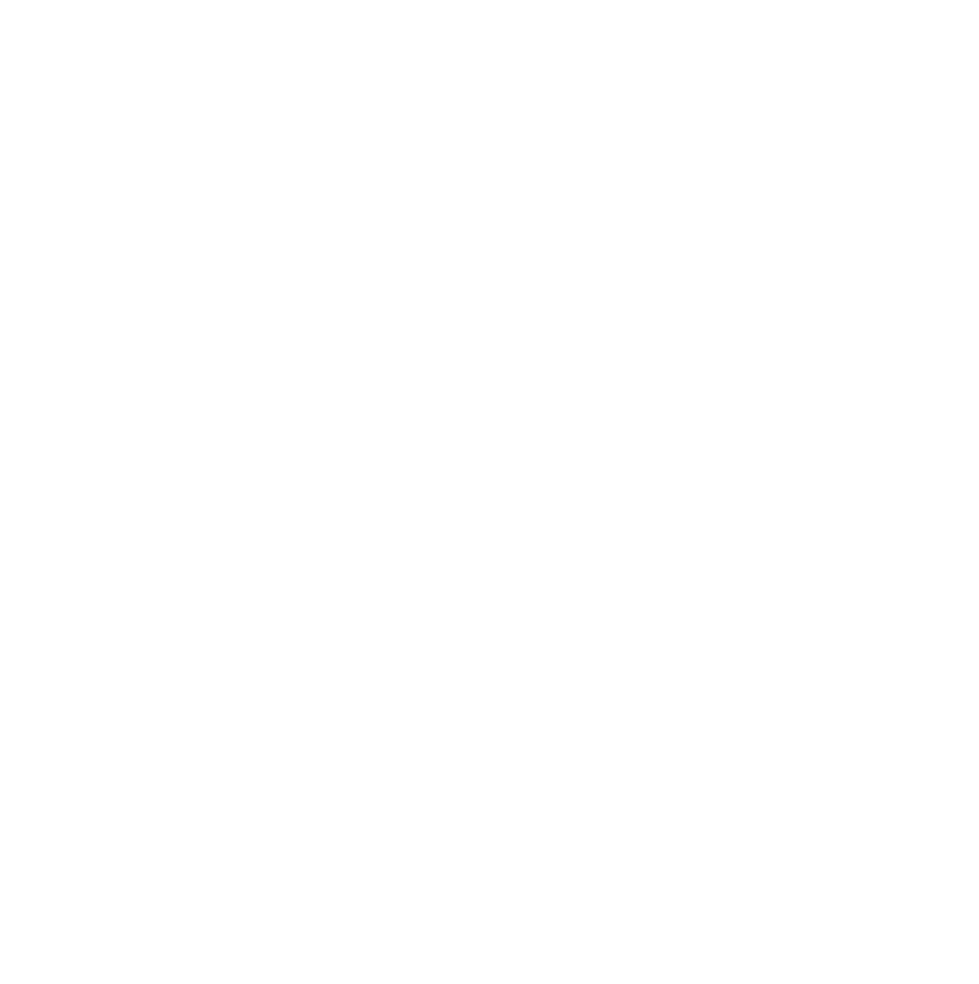
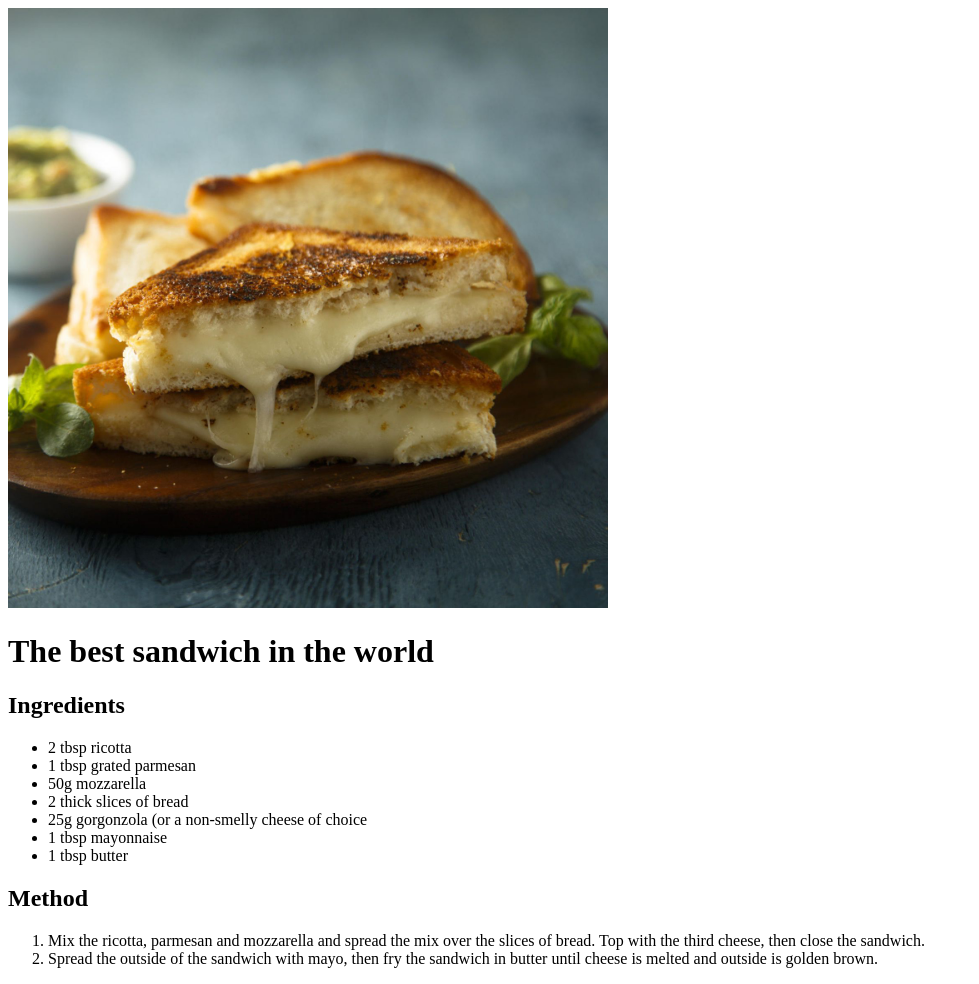
Before and after one commit to megj88/odin-recipes, a plain HTML site: page recipes/sandwich.html in a window 1280 px wide. Shown: the whole page, without its empty margins (0-979 px from the left). Before the commit the page ends 800 px from the top, so only its background shows below. Drawn offline with Linux system fonts and the light colour scheme.

Commit message:
add sandwich recipe and update links in index

```diff
--- a/recipes/sandwich.html
+++ b/recipes/sandwich.html
@@ -0,0 +1,35 @@
+<!DOCTYPE html>
+<html>
+    <head>
+        <meta charset="utf-8">
+        <title>The best sandwich in the world</title>
+    </head>
+    <body>
+        <img src="../images/sandwich.jpg" width="600">
+        <h1>The best sandwich in the world</h1>
+        <h2>Ingredients</h2>
+        <ul>
+            <li>2 tbsp ricotta</li>
+            <li>1 tbsp grated parmesan</li>
+            <li>50g mozzarella</li>
+            <li>2 thick slices of bread</li>
+            <li>25g gorgonzola (or a non-smelly cheese of choice</li>
+            <li>1 tbsp mayonnaise</li>
+            <li>1 tbsp butter</li>
+        </ul>
+        <h2>Method</h2>
+        <ol>
+            <li>Mix the ricotta, parmesan and mozzarella and spread
+                the mix over the slices of bread. Top with the third
+                cheese, then close the sandwich. </li>
+            <li>Spread the outside of the sandwich with mayo,
+                then fry the sandwich in butter until cheese is
+                melted and outside is golden brown.
+            </li>
+        </ol>
+
+
+    </body>
+
+
+</html>
```
Also changed, not shown: index.html (+1 -0 lines), recipes/pizza.html (+4 -2 lines), images/sandwich.jpeg (added), images/sandwich.jpg (added).
